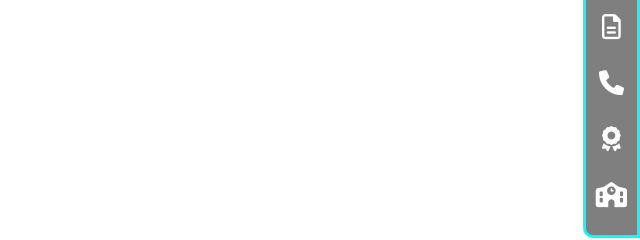
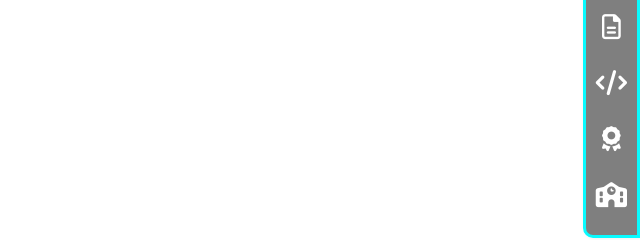
Before and after one commit to akolangtoguys/Resume, a plain HTML site: page rNavbar.html in a window 1280 px wide. Shown: the part 437-677 px from the top of the page, 640-1280 px from the left. Drawn offline with Linux system fonts and the light colour scheme.

Commit message:
modified:   rNavbar.html

```diff
--- a/rNavbar.html
+++ b/rNavbar.html
@@ -20,7 +20,7 @@
                 <i class="fa-regular fa-file-lines"> </i>
             </a>
             <a href="">
-                <i class=" fa-solid fa-phone"> </i>
+                <i class="fa-solid fa-code"> </i>
             </a>
             <a href="" Title="awards">
                 <i class="fa-solid fa-award"> </i>
```
